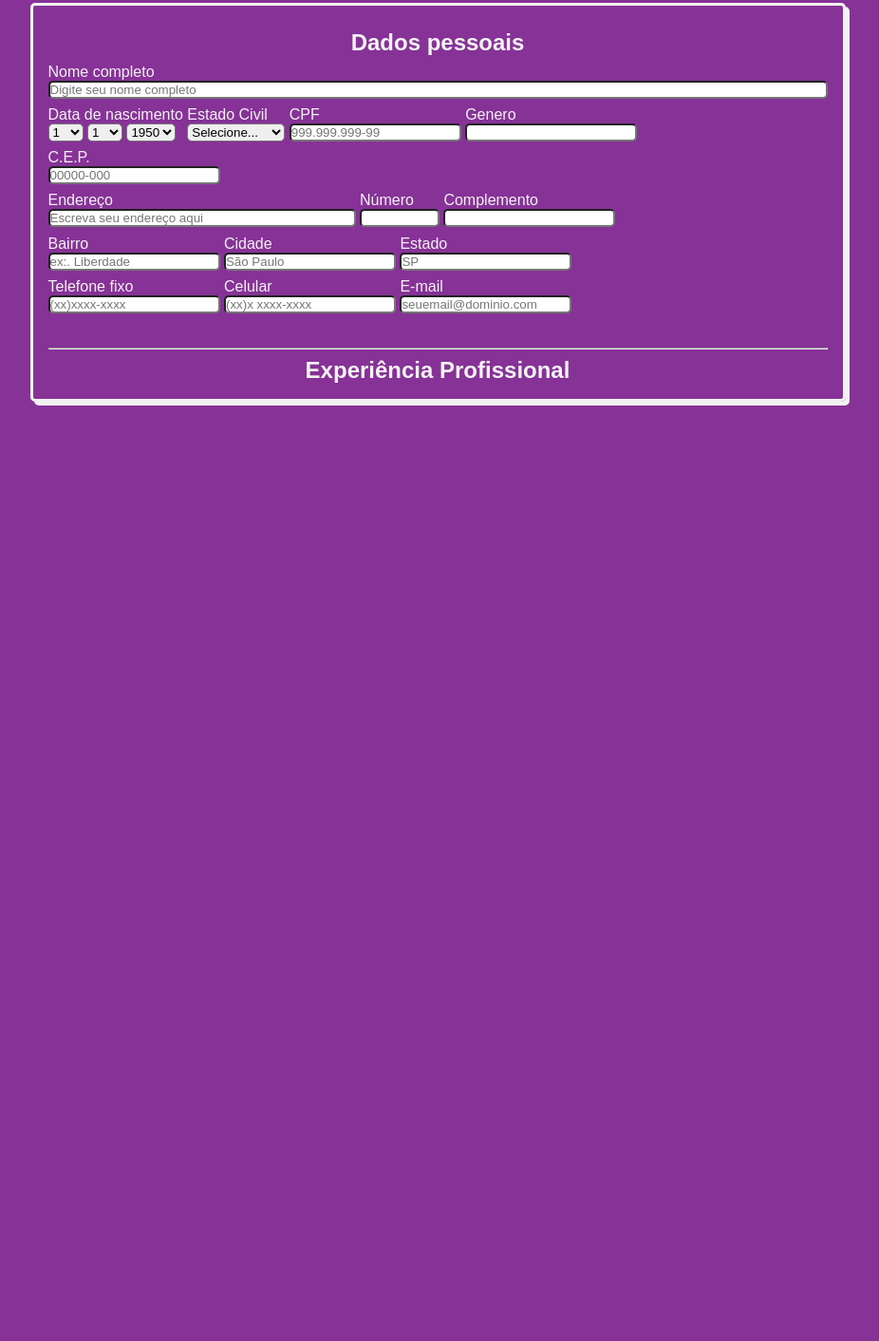
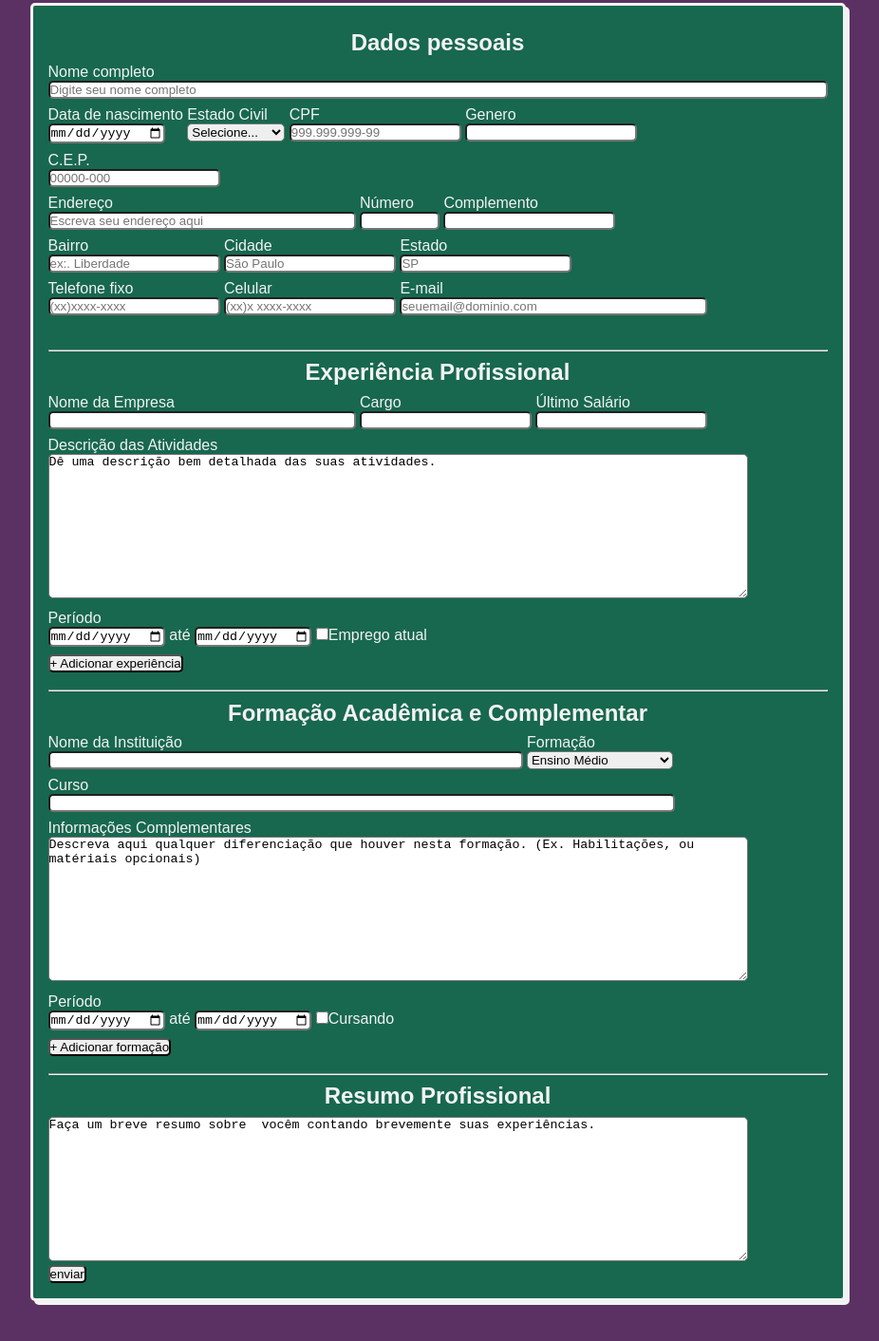
Before and after one commit to kirestein/formularioCadastro, a plain HTML site: page index.html in a window 1280 px wide. Shown: the part 104-1516 px from the top of the page at 95% size, without its empty margins (179-1105 px from the left). Before the commit the page ends 800 px from the top, so only its background shows below. Drawn offline with Linux system fonts and the light colour scheme.

Commit message:
Atualizando o formulário e modelando o DB

```diff
--- /dev/null
+++ b/db.js
@@ -0,0 +1,2 @@
+const Sequelize = require('sequelize')
+const sequelize = new Sequelize()
--- a/index.html
+++ b/index.html
@@ -25,10 +25,8 @@
             </div>
             <fieldset>
                 <div class="input-data-de-nascimento">
-                    <label for="data-de-nascimento">Data de nascimento <br />
-                        <select name="dia" id="dia" required>Dia</select>
-                        <select name="mes" id="mes" required>Mês</select>
-                        <select name="ano" id="ano" required>Ano</select>
+                    <label for="nascimento">Data de nascimento <br />
+                        <input type="date" name="nascimento" id="nascimento">
                     </label>
                 </div>
                 <div class="input-estado-civil">
@@ -115,7 +113,116 @@
             <div class="subtitulo">
                 <h2>Experiência Profissional</h2>
             </div>
-
+            <fieldset class="linha1">
+                <div class="input-nome-empresa">
+                    <label for="empresa">Nome da Empresa <br/>
+                        <input type="text" name="empresa" id="empresa" />
+                    </label>
+                </div>
+                <div class="input-cargo">
+                    <label for="cargo">Cargo <br/>
+                        <input type="text" name="cargo" id="cargo" />
+                    </label>
+                </div>
+                <div class="input-salario">
+                    <label for="salario">Último Salário <br/>
+                        <input type="text" name="salario" id="salario" />
+                    </label>
+                </div>
+            </fieldset>
+            <div class="textarea">
+                <label for="atividades">Descrição das Atividades <br/>
+                    <textarea name="atividades" id="atividades" cols="90" rows="10">Dê uma descrição bem detalhada das suas atividades.</textarea>
+                </label>
+            </div>
+            <br/>
+            <fieldset class="periodo">
+                <div class="periodo">
+                    <label for="periodo">Período <br/>
+                        <input type="date" name="periodo" id="periodo">
+                    </label>
+                </div>
+                <div>
+                    <p>até</p>
+                </div>
+                <div>
+                    <input type="date" name="periodo" id="periodo">
+                </div>
+                <div>
+                    <input type="checkbox">Emprego atual
+                </div>
+            </fieldset>
+            <div>
+                <button>+ Adicionar experiência</button>
+            </div>
+            <br/>  <br/>
+            <hr>
+            <div class="subtitulo">
+                <h2>Formação Acadêmica e Complementar</h2>
+            </div>
+            <fieldset>
+                <div class="l1">
+                    <label for="instituicao">Nome da Instituição  <br/>
+                        <input type="text" name="instituicao" id="instituicao"  required />
+                    </label>
+                </div>
+                <div>
+                    <label for="formacao">Formação <br/>
+                        <select name="formacao" id="formacao">
+                            <option value="m">Ensino Médio</option>
+                            <option value="mt">Ensino Médio-Técnico</option>
+                            <option value="f">Ensino Fundamental</option>
+                            <option value="s">Superior Completo</option>
+                            <option value="si">Superior Incompleto</option>
+                            <option value="pg">Pós Graduação</option>
+                            <option value="dr">Doutorado</option>
+                            <option value="ms">Mestrado</option>
+                        </select>
+                    </label>
+                </div>
+            </fieldset>
+            <div>
+                <label for="curso">Curso  <br/>
+                    <input type="text" name="curso" id="curso" />
+                </label>
+            </div>
+            <br/>
+            <div>
+                <label for="complementar">Informações Complementares <br/>
+                    <textarea name="atividades" id="atividades" cols="90" rows="10">Descreva aqui qualquer diferenciação que houver nesta formação. (Ex. Habilitações, ou matériais opcionais)</textarea>
+                </label>
+            </div>
+            <br/>
+            <fieldset class="periodo">
+                <div class="periodo">
+                    <label for="periodo">Período <br/>
+                        <input type="date" name="periodo" id="periodo">
+                    </label>
+                </div>
+                <div>
+                    <p>até</p>
+                </div>
+                <div>
+                    <input type="date" name="periodo" id="periodo">
+                </div>
+                <div>
+                    <input type="checkbox">Cursando
+                </div>
+            </fieldset>
+            <div>
+                <button>+ Adicionar formação</button>
+            </div>
+            <br/>  <br/>
+            <hr>
+            <div class="subtitulo">
+                <h2>Resumo Profissional</h2>
+            </div>
+            <div>
+                <textarea name="atividades" id="atividades" cols="90" rows="10">Faça um breve resumo sobre  vocêm contando brevemente suas experiências.</textarea>
+                </label>
+            </div>
+            <br/>
+            <button id="enviar">enviar</button>
         </form>
     </div>
     <script src="index.js"></script>
--- a/index.js
+++ b/index.js
@@ -1,35 +1,35 @@
-function dayList() {
-    let day = document.getElementById('dia') //busca o elemento HTML com o id "ano"
-    for(let i = 1; i<=31; i++){ //loop contendo o ano inicial e final que deverão constar no input select
-        let option = document.createElement("option") //cria um elemento "option" na variável option
-        option.value = i //atribui o valor do índice ao value do option
-        option.text = i //atribui o valor do índice ao text do option
-        day.appendChild(option) //cria um option como "filho" para o select, contendo o value e o text equivalentesao index atual
-    }
-}
-dayList()
+// function dayList() {
+//     let day = document.getElementById('dia') //busca o elemento HTML com o id "ano"
+//     for(let i = 1; i<=31; i++){ //loop contendo o ano inicial e final que deverão constar no input select
+//         let option = document.createElement("option") //cria um elemento "option" na variável option
+//         option.value = i //atribui o valor do índice ao value do option
+//         option.text = i //atribui o valor do índice ao text do option
+//         day.appendChild(option) //cria um option como "filho" para o select, contendo o value e o text equivalentesao index atual
+//     }
+// }
+// dayList()
 
-function monthList() {
-    let day = document.getElementById('mes') //busca o elemento HTML com o id "ano"
-    for(let i = 1; i<=12; i++){ //loop contendo o ano inicial e final que deverão constar no input select
-        let option = document.createElement("option") //cria um elemento "option" na variável option
-        option.value = i //atribui o valor do índice ao value do option
-        option.text = i //atribui o valor do índice ao text do option
-        day.appendChild(option) //cria um option como "filho" para o select, contendo o value e o text equivalentesao index atual
-    }
-}
-monthList()
+// function monthList() {
+//     let day = document.getElementById('mes') //busca o elemento HTML com o id "ano"
+//     for(let i = 1; i<=12; i++){ //loop contendo o ano inicial e final que deverão constar no input select
+//         let option = document.createElement("option") //cria um elemento "option" na variável option
+//         option.value = i //atribui o valor do índice ao value do option
+//         option.text = i //atribui o valor do índice ao text do option
+//         day.appendChild(option) //cria um option como "filho" para o select, contendo o value e o text equivalentesao index atual
+//     }
+// }
+// monthList()
 
-function yearList() {
-    let day = document.getElementById('ano') //busca o elemento HTML com o id "ano"
-    for(let i = 1950; i<=2006; i++){ //loop contendo o ano inicial e final que deverão constar no input select
-        let option = document.createElement("option") //cria um elemento "option" na variável option
-        option.value = i //atribui o valor do índice ao value do option
-        option.text = i //atribui o valor do índice ao text do option
-        day.appendChild(option) //cria um option como "filho" para o select, contendo o value e o text equivalentesao index atual
-    }
-}
-yearList()
+// function yearList() {
+//     let day = document.getElementById('ano') //busca o elemento HTML com o id "ano"
+//     for(let i = 1950; i<=2006; i++){ //loop contendo o ano inicial e final que deverão constar no input select
+//         let option = document.createElement("option") //cria um elemento "option" na variável option
+//         option.value = i //atribui o valor do índice ao value do option
+//         option.text = i //atribui o valor do índice ao text do option
+//         day.appendChild(option) //cria um option como "filho" para o select, contendo o value e o text equivalentesao index atual
+//     }
+// }
+// yearList()
 
 function  estadoCivil() {
     let estadoCivil =  document.getElementById('estado-civil')
--- a/styles.css
+++ b/styles.css
@@ -9,11 +9,14 @@ body {
     justify-content: center;
     align-items: center;
     font-size: 1rem;
-    background-color: #6b0480d0;
+    background-color: #360341d0;
     color: #f3f2f2;
 }
-
+/* #2EF0B1
+#58920b
+ */
 form {
+    background-color: #17684e;
     border: 3px solid #f3f2f2;
     border-radius: 5px;
     padding: 1rem;
@@ -57,10 +60,18 @@ fieldset.input-data-de-nascimento .input-estado-civil .imput-CPF .input-genero {
     display: flex;
 }
 
-#endereco {
+#endereco, #email, #empresa {
     width: 20rem;
 }
 
 #numero {
     width: 5rem;
 }
+
+#instituicao {
+    width: 31rem;
+}
+
+#curso {
+    width: 41rem;
+}
```
Also changed, not shown: 1 other file.
